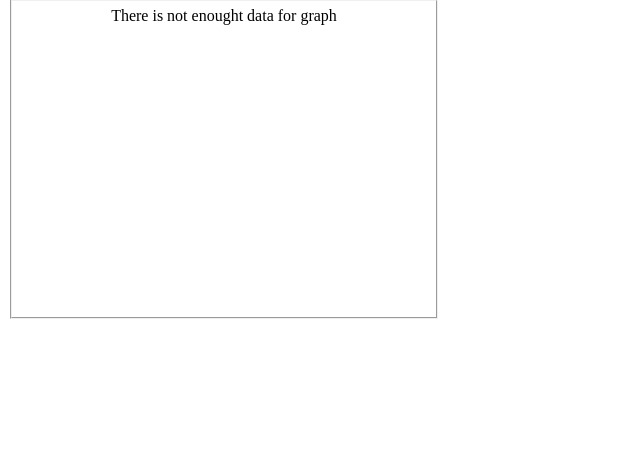
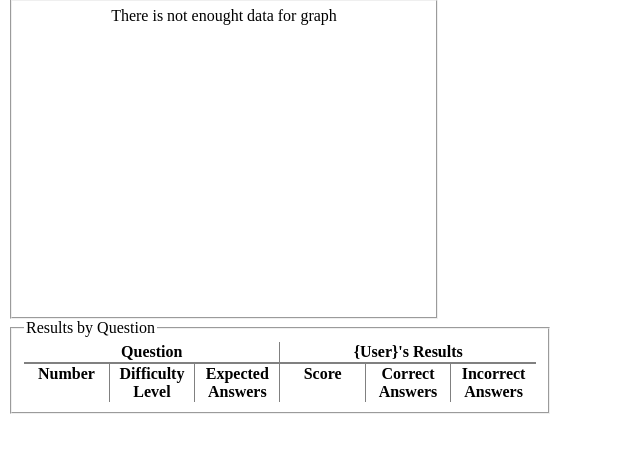
Before and after one commit to SystemsInMotion/Prog-Lang-Eval, a CodeIgniter app: template application/views/test_results_view.php in a window 1280 px wide. Shown: the part 63-516 px from the top of the page, without its empty margins (0-640 px from the left). Run offline with CodeIgniter, Linux system fonts and the light colour scheme; the template is opened without the code that fills it: most values are stand-ins (such as "Sample title", 1, 10 or a date in 2020); data that the repository does not hold is empty; some libraries are stand-ins or nearby versions.

Commit message:
Improved questions display table

```diff
--- a/application/views/test_results_view.php
+++ b/application/views/test_results_view.php
@@ -35,12 +35,38 @@
 
 	</fieldset>
 
-	<div id="questions">
+	<fieldset id="questions">
+		<legend>Results by Question</legend>
+
+		<table>
+			<tr>
+				<th colspan="3">Question</th>
+				<th colspan="3">{User}'s Results</th>
+			</tr>
+			<tr>
+				<th>Number</th>
+				<th>Difficulty Level</th>
+				<th>Expected Answers</th>
+
+				<th>Score</th>
+				<th>Correct Answers</th>
+				<th>Incorrect Answers</th>
+			</tr>
 		<?php foreach($test->getQuestions() as $question): ?>
-			<?=$question->getId()?>:
-			<?=$question->isDeclined()? "declined" : $question->getScore()?>
-		<br>
+			<tr>
+				<td><?=strtoupper($question->getId())?></td>
+				<td><?=$question->getLevel()?></td>
+				<td><?=$question->getExpectedCorrect()?></td>
 
+				<?php if($question->isDeclined()): ?>
+					<td colspan="3">Declined</td>
+				<?php else: ?>
+					<td><?=$question->getScore()?></td>
+					<td><?=$question->getCorrect()?></td>
+					<td><?=$question->getIncorrect()?></td>
+				<?php endif ?>
+
+			</tr>
 		<?php endforeach ?>
 	</div>
 
--- a/assets/css/review.css
+++ b/assets/css/review.css
@@ -27,10 +27,42 @@
 	background-color: yellow;
 }
 
-
 #questions {
 	clear: both;
+	width: 32em;
 }
+
+#questions table {
+	border-collapse: collapse;
+}
+
+#questions tr {
+	border-top: 2px gray solid;
+}
+
+#questions tr:first-child {
+	border-top: none;
+}
+
+#questions th {
+	vertical-align: top;
+}
+
+#questions td {
+	text-align: center;
+}
+
+#questions th,
+#questions td {
+	border-left: 1px gray solid;
+	width: 16%;
+}
+
+#questions th:first-child,
+#questions td:first-child {
+	border-left: none;
+}
+
 .subBarslevels {
 	font-weight: bold;
 }
```
